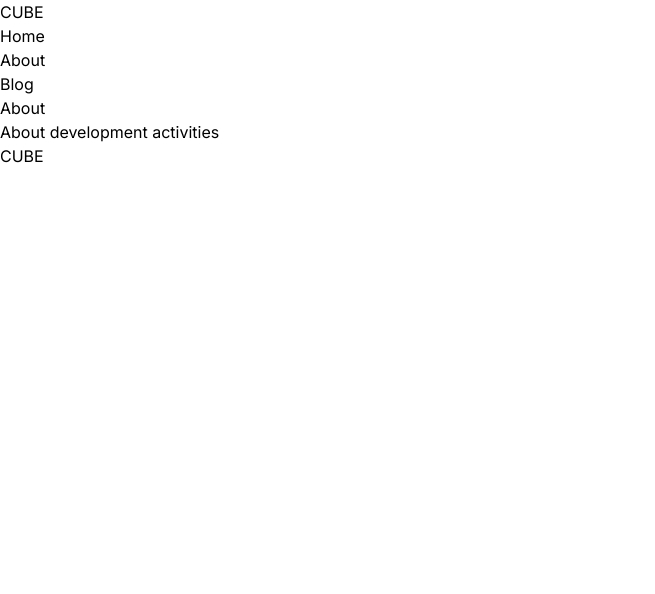
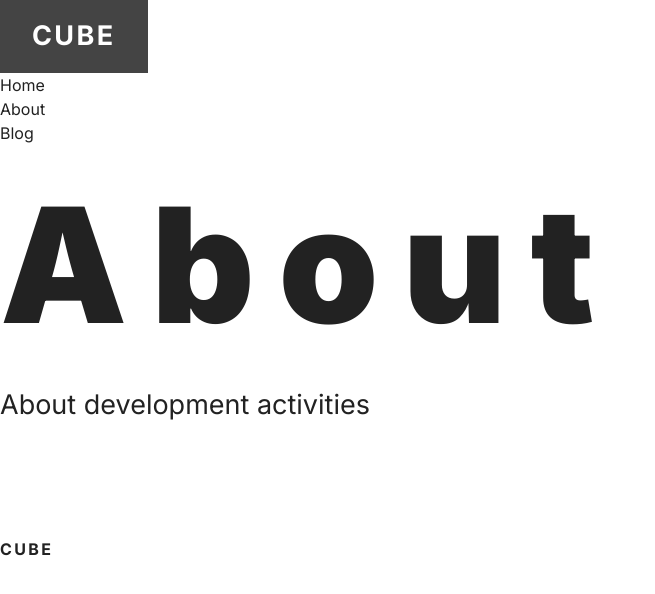
Before and after one commit to Kazuho1222/blog, a Next.js app: page /about in a window 1280 px wide. Shown: the top 594 px of the page, without its empty margins (0-655 px from the left). Built offline with nearby package versions, Linux system fonts and the light colour scheme.

Commit message:
ロゴのスタイルをpropsで切り替える

```diff
--- a/app/components/header.tsx
+++ b/app/components/header.tsx
@@ -5,7 +5,7 @@ import Nav from './nav'
 export default function Header() {
   return (
     <header>
-      <Logo />
+      <Logo boxOn />
       <Nav />
     </header>
   )
--- a/app/components/hero.tsx
+++ b/app/components/hero.tsx
@@ -1,10 +1,13 @@
 import React from 'react'
+import styles from '../../styles/hero.module.css'
 
 export default function Hero({ title, subtitle, imageOn = false }: { title: string, subtitle: string, imageOn: boolean }) {
   return (
     <div>
-      <h1>{title}</h1>
-      <p>{subtitle}</p>
+      <div className={styles.text}>
+        <h1 className={styles.title}>{title}</h1>
+        <p className={styles.subtitle}>{subtitle}</p>
+      </div>
       {imageOn && <figure>[画像]</figure>}
     </div>
   )
--- a/app/components/logo.tsx
+++ b/app/components/logo.tsx
@@ -1,9 +1,9 @@
 import Link from 'next/link'
-import React from 'react'
+import styles from '../../styles/logo.module.css'
 
-export default function Logo() {
+export default function Logo({ boxOn = false }) {
   return (
-    <Link href="/">
+    <Link className={boxOn ? styles.box : styles.basic} href="/">
       CUBE
     </Link>
   )
--- a/app/globals.css
+++ b/app/globals.css
@@ -2,31 +2,86 @@
 @tailwind components;
 @tailwind utilities;
 
-/* :root {
-  --foreground-rgb: 0, 0, 0;
-  --background-start-rgb: 214, 219, 220;
-  --background-end-rgb: 255, 255, 255;
+:root {
+  /* カラー（色） */
+  --white: #ffffff;
+  --gray-10: #eeeeee;
+  --gray-25: #aaaaaa;
+  --gray-75: #444444;
+  --black: #222222;
+  --accent: #0d87e0;
+
+  /* タイポグラフィ（フォント） */
+  --body: clamp(1rem, 0.95rem * 0.2vw, 1.125rem);
+  --display: clamp(4.5rem, 1.83rem + 11.34vw, 10rem);
+  --heading1: clamp(2rem, 1.3rem + 3vw, 4rem);
+  --heading2: calc(var(--body) * 1.5);
+  --heading3: calc(var(--body) * 1.2);
+  --small-heading2: clamp(0.875rem, 4vw - 1rem, 1.6875rem);
+  --small-heading3: calc(var(--small-heading2) * 0.86);
+
+  /* スペース（余白・間隔） */
+  --space-xs: clamp(1.25rem, 1rem + 0.98vw, 1.875rem);
+  --space-sm: calc(var(--space-xs) * 1.5);
+  --space-md: calc(var(--space-xs) * 2);
+  --space-lg: calc(var(--space-xs) * 3);
+  --space-xl: calc(var(--space-xs) * 4);
+  --space-jump: calc(1.25rem, 0.35rem + 3.8vw, 3.75rem);
 }
 
-@media (prefers-color-scheme: dark) {
+/* @media (prefers-color-scheme: dark) {
   :root {
     --foreground-rgb: 255, 255, 255;
     --background-start-rgb: 0, 0, 0;
     --background-end-rgb: 0, 0, 0;
   }
+} */
+
+/* 基本設定 */
+body {
+  color: var(--black);
+  font-family: -apple-system, BlinkMacSystemFont, "Segoe UI", Helvetica, Arial,
+    sans-serif;
+  font-size: var(--body);
 }
 
-body {
-  color: rgb(var(--foreground-rgb));
-  background: linear-gradient(
-      to bottom,
-      transparent,
-      rgb(var(--background-end-rgb))
-    )
-    rgb(var(--background-start-rgb));
+h1 {
+  font-size: var(--heading1);
 }
 
-@layer utilities {
+h2 {
+  font-size: var(--heading2);
+}
+
+h3 {
+  font-size: var(--heading3);
+}
+
+/* リセット */
+body,
+h1,
+h2,
+h3,
+p,
+figure,
+ul {
+  margin: 0;
+  padding: 0;
+  list-style: none;
+}
+
+*,
+*::before,
+*::after {
+  box-sizing: border-box;
+}
+
+a {
+  color: inherit;
+  text-decoreation: none;
+}
+
+/* @layer utilities {
   .text-balance {
     text-wrap: balance;
   }
--- /dev/null
+++ b/styles/hero.module.css
@@ -0,0 +1,14 @@
+.text {
+  padding-top: clac(var(--display) * 0.5);
+  padding-bottom: calc(var(--display) * 0.7);
+}
+
+.title {
+  font-size: var(--display);
+  font-weight: 900;
+  letter-spacing: 0.15em;
+}
+
+.subtitle {
+  font-size: var(--small-heading2);
+}
--- /dev/null
+++ b/styles/logo.module.css
@@ -0,0 +1,14 @@
+.basic {
+  font-size: var(--heading2);
+  font-weight: 700;
+  letter-spacing: 0.15rem;
+}
+
+.box {
+  composes: basic;
+  display: inline-block;
+  padding: 1rem 2rem;
+  background-color: var(--gray-75);
+  color: var(--white);
+  font-size: var(--small-heading2);
+}
```
Also changed, not shown: styles/footer.module.css (added), styles/header.module.css (added), styles/layout.module.css (added), styles/nav.module.css (added).
